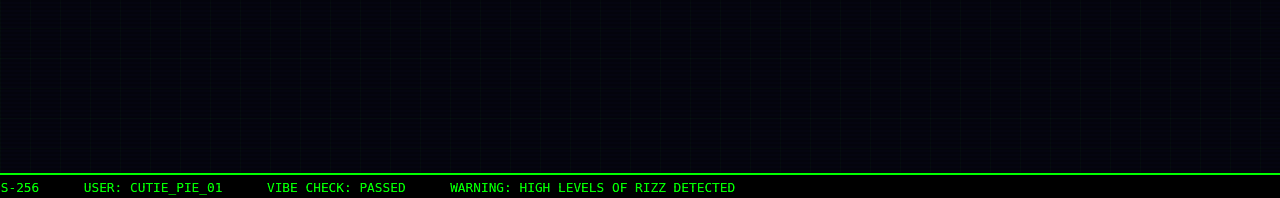
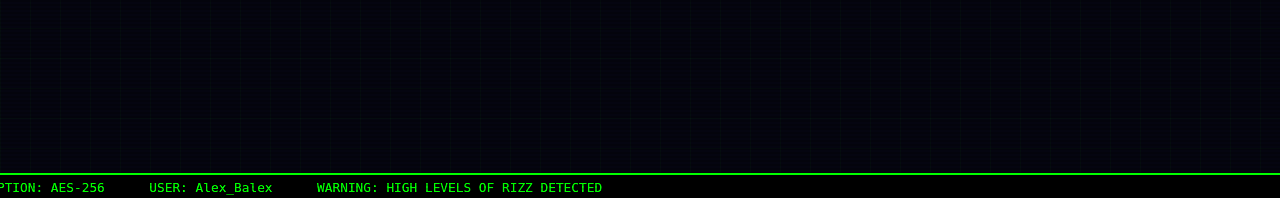
Before and after one commit to JustEdward01/Date3, a Flask app: page / in a window 1280 px wide. Shown: the part 602-800 px from the top of the page. Run offline with Flask 3, Linux system fonts and the light colour scheme; some libraries are stand-ins or nearby versions.

Commit message:
Add files via upload

```diff
--- a/templates/index.html
+++ b/templates/index.html
@@ -238,7 +238,7 @@
 
                 <div style="background: #fff; padding: 10px; border: 2px solid black; margin: 15px 0; width: 100%; box-shadow: 4px 4px 0px #eee;">
                     <div style="font-family: 'Press Start 2P'; font-size: 0.6rem; color: var(--primary); margin-bottom: 5px;">LOOT DROP:</div>
-                    <div style="font-weight: 900; font-size: 1rem;">O întâlnire cu Developerul</div>
+                    <div style="font-weight: 900; font-size: 1rem;">O întâlnire cu Developerul(pentru anul viitor)</div>
                 </div>
 
                 <button class="btn-retro" id="claim-btn" onclick="claimPrize()">CLICK TO CLAIM ➜</button>
@@ -251,8 +251,8 @@
             <div class="ticker">
                 <span class="ticker-item">SYSTEM STATUS: COMPROMISED</span>
                 <span class="ticker-item">ENCRYPTION: AES-256</span>
-                <span class="ticker-item">USER: CUTIE_PIE_01</span>
-                <span class="ticker-item">VIBE CHECK: PASSED</span>
+                <span class="ticker-item">USER: Alex_Balex</span>
+
                 <span class="ticker-item">WARNING: HIGH LEVELS OF RIZZ DETECTED</span>
             </div>
         </div>
```
